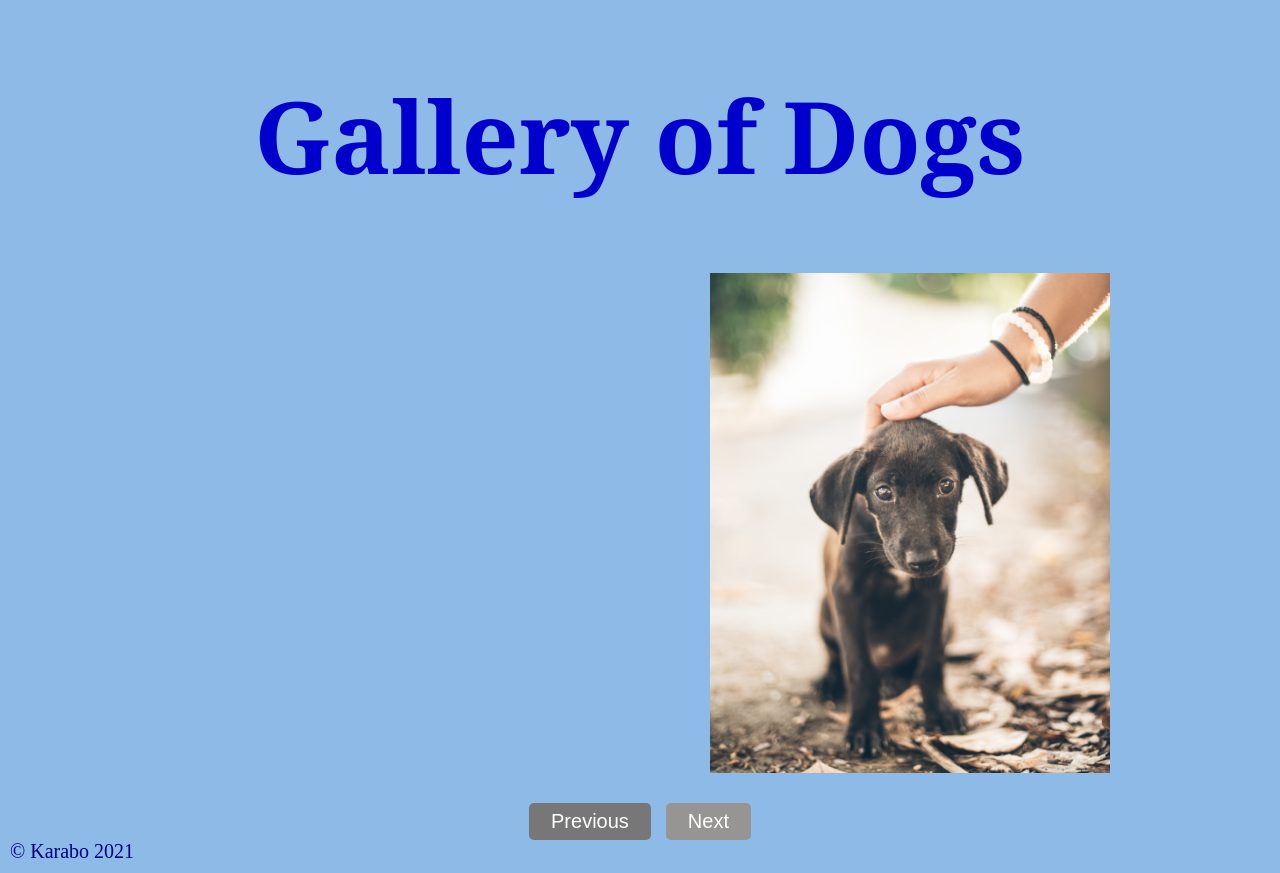
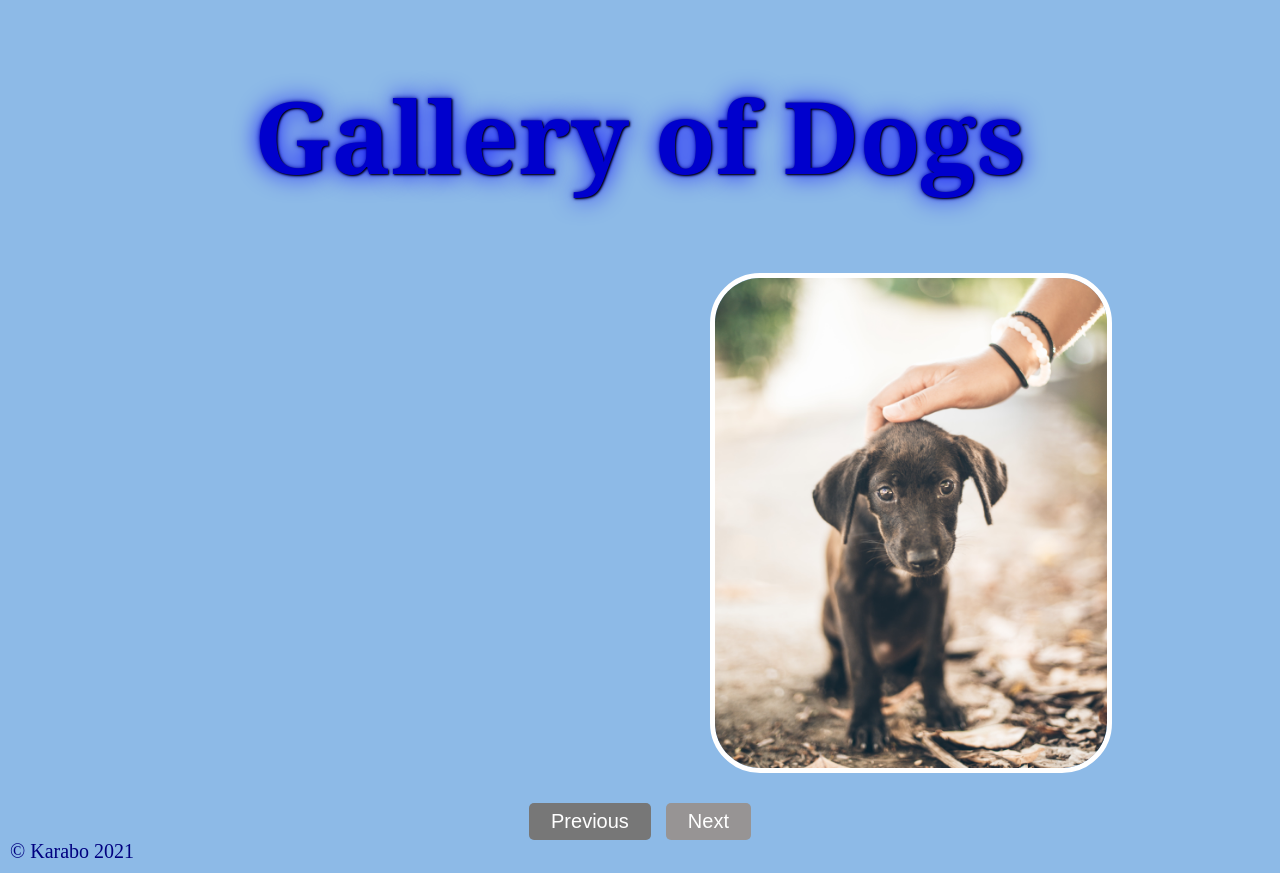
Before and after one commit to karabo-tshimologong/TheGallaxyGallery, a plain HTML site: page index.html in a window 1280 px wide. Drawn offline with Linux system fonts and the light colour scheme.

Commit message:
Dog photos

```diff
--- a/CSS/style.css
+++ b/CSS/style.css
@@ -8,6 +8,7 @@ h1{
     font-size:100px;
     text-align: center;
     color: mediumblue;
+    text-shadow: 1px 1px 2px black, 0 0 25px blue, 0 0 5px darkblue;
 }
 body{
     padding: 0;
@@ -25,7 +26,13 @@ footer{
     margin-top: 70px;
     margin-left: 700px;
     margin-bottom: 30px;
+    border-radius: 50px;
+    border: 5px solid white;
+
+
 }
+
+
 
 .active{
     display: block;
```
Also changed, not shown: index.html (+1 -1 lines).
